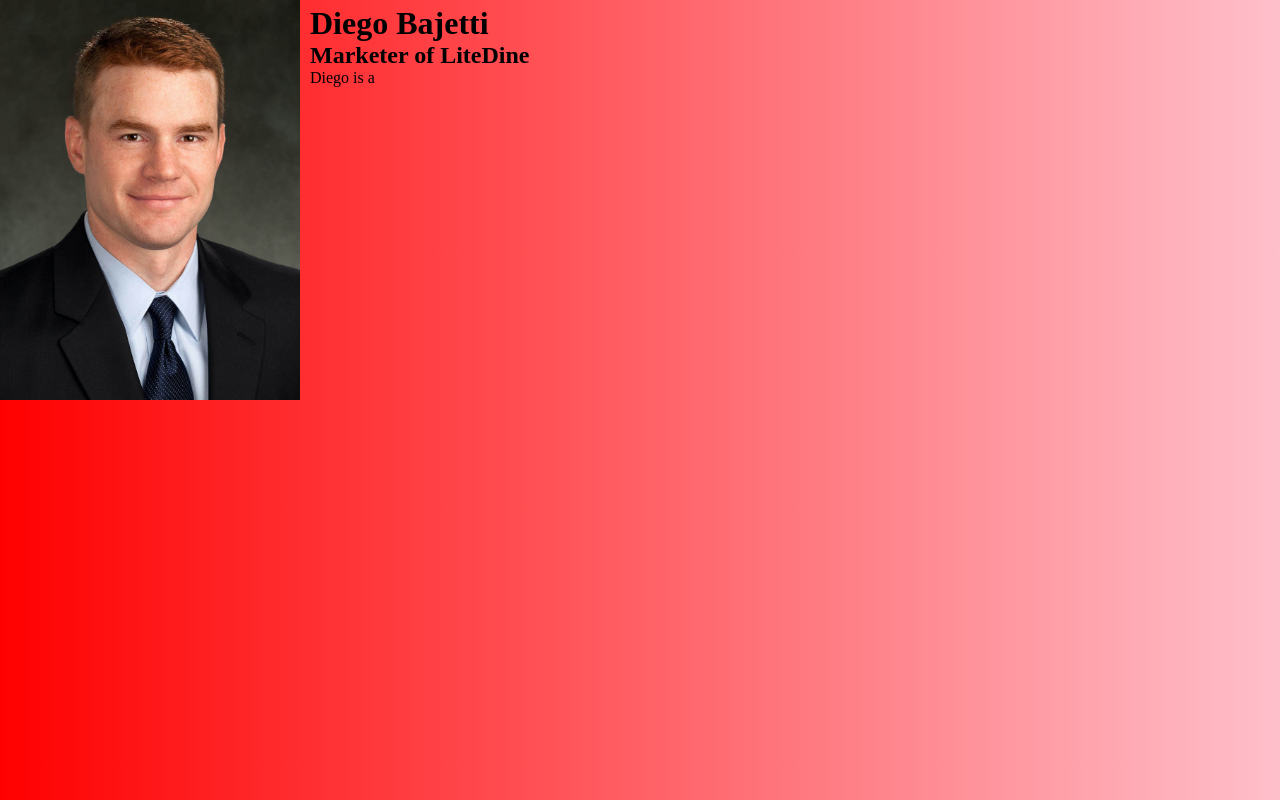
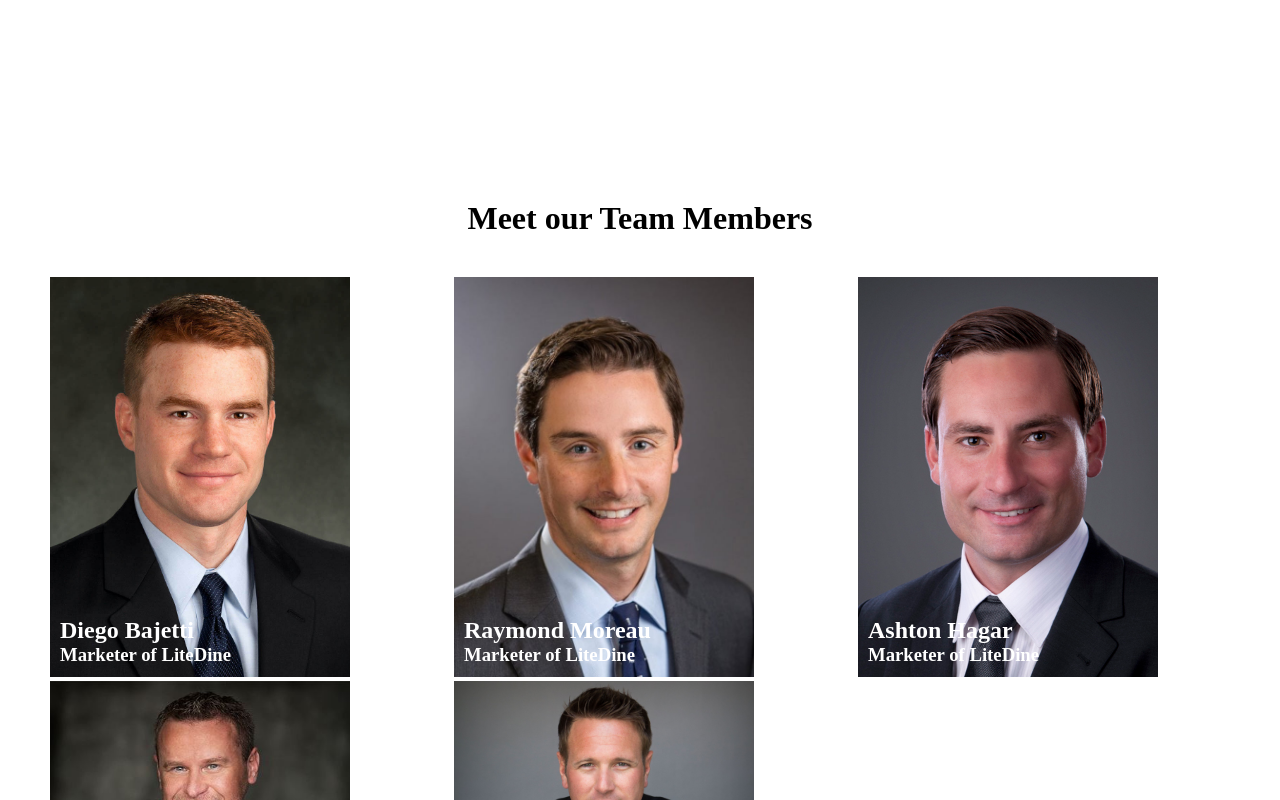
Before and after one commit to LiteDine/LiteDine.github.io, a plain HTML site: page Webpages/Team Page.html in a window 1280 px wide. Drawn offline with Linux system fonts and the light colour scheme.

Commit message:
Edited Team Page

```diff
--- a/Webpages/Team Page.html
+++ b/Webpages/Team Page.html
@@ -1,47 +1,143 @@
 <!DOCTYPE html>
-<html>
+<html lang="en">
+
 <head>
     <title>Team Page</title>
 </head>
+
 <style>
     * {
         margin: 0;
         padding: 0;
     }
+
     .main {
-            width: 100%;
-            height: 100vh;
         position: relative;
         overflow: hidden;
-            background: linear-gradient(to right, red, pink)
+        width: 100vw;
+        height: 100vh;
     }
+
+    h1 {
+        position: relative;
+        text-align: center;
+        top: 200px;
+    }
+
     .images {
-            overflow: hidden;
-            display: flex;
+        position: relative;
+        width: fit-content;
+        margin: auto;
+        top: 30%;
     }
-        .images div {
-            margin-left: 10px;
-            margin-top: 5px;
-        }
-        .images img {
+
+    .images div img {
         width: 300px;
         height: 400px;
     }
+
+    #diego,
+    #raymond,
+    #ashton,
+    #mamadou,
+    #alexzander {
+        position: relative;
+        display: inline-block;
+        margin-left: 50px;
+        margin-right: 50px;
+    }
+
+    .images div#img-text {
+        position: absolute;
+        max-width: 300px;
+        max-height: 400px;
+        margin: 5px 10px 15px 10px;
+        bottom: 0;
+        color: white;
+    }
+
+    .images div#img-text p {
+        display: none;
+    }
 </style>
+
 <body>
     <div class="main">
+        <h1>Meet our Team Members</h1>
         <div class="images">
-                <img id="diego" src="images/diego.jpg">
-                <div>
-                    <h1>Diego Bajetti</h1>
-                    <h2>Marketer of LiteDine</h2>
-                    <p>Diego is a </p>
-                </div>
-                <!-- <img id="raymond" src="images/raymond.jpg">
-                <img id="asthon" src="images/ashton.jpg">
-                <img id="mamadou" src="images/mamadou.jpg">
-                <img id="alexzander" src="images/alexzander.jpg"> -->
+            <div id="diego" onmouseover="memberInfo(this, 0)" onmouseout="memberImg(this, 0)">
+                <img src="Images/diego.jpg" alt="Diego's Portrait">
+                <div id="img-text">
+                    <h2>Diego Bajetti</h2>
+                    <h3>Marketer of LiteDine</h3>
+                    <p>
+                        Diego is the marketer of the company. He works with
+                        specialists to analyze the market and come up with
+                        useful solutions for LiteDine.
+                    </p>
                 </div>
             </div>
+            <div id="raymond" onmouseover="memberInfo(this, 1)" onmouseout="memberImg(this, 1)">
+                <img src="Images/raymond.jpg" alt="Raymond's Portrait">
+                <div id="img-text">
+                    <h2>Raymond Moreau</h2>
+                    <h3>Marketer of LiteDine</h3>
+                    <p>
+                        Diego is the marketer of the company. He works with
+                        specialists to analyze the market and come up with
+                        useful solutions for LiteDine.
+                    </p>
+                </div>
+            </div>
+            <div id="ashton" onmouseover="memberInfo(this, 2)" onmouseout="memberImg(this, 2)">
+                <img src="Images/ashton.jpg" alt="Ashton's Portrait">
+                <div id="img-text">
+                    <h2>Ashton Hagar</h2>
+                    <h3>Marketer of LiteDine</h3>
+                    <p>
+                        Diego is the marketer of the company. He works with
+                        specialists to analyze the market and come up with
+                        useful solutions for LiteDine.
+                    </p>
+                </div>
+            </div>
+            <div id="mamadou" onmouseover="memberInfo(this, 3)" onmouseout="memberImg(this, 3)">
+                <img src="Images/mamadou.jpg" alt="Mamadou's Portrait">
+                <div id="img-text">
+                    <h2>Mamadou Diallo</h2>
+                    <h3>Marketer of LiteDine</h3>
+                    <p>
+                        Diego is the marketer of the company. He works with
+                        specialists to analyze the market and come up with
+                        useful solutions for LiteDine.
+                    </p>
+                </div>
+            </div>
+            <div id="alexzander" onmouseover="memberInfo(this, 4)" onmouseout="memberImg(this, 4)">
+                <img src="Images/alexzander.jpg" alt="Alexzander's Portrait">
+                <div id="img-text">
+                    <h2>Alexzander Gingras</h2>
+                    <h3>Marketer of LiteDine</h3>
+                    <p>
+                        Diego is the marketer of the company. He works with
+                        specialists to analyze the market and come up with
+                        useful solutions for LiteDine.
+                    </p>
+                </div>
+            </div>
+        </div>
+    </div>
+    <script>
+        function memberInfo(object, num) {
+            document.getElementsByTagName("img")[num].style.opacity = "0.5";
+            document.getElementsByTagName("p")[num].style.display = "block";
+        }
+
+        function memberImg(object, num) {
+            document.getElementsByTagName("img")[num].style.opacity = "1";
+            document.getElementsByTagName("p")[num].style.display = "none";
+        }
+    </script>
 </body>
+
 </html>
```
Lines whose indentation alone changed are shown as unchanged.
